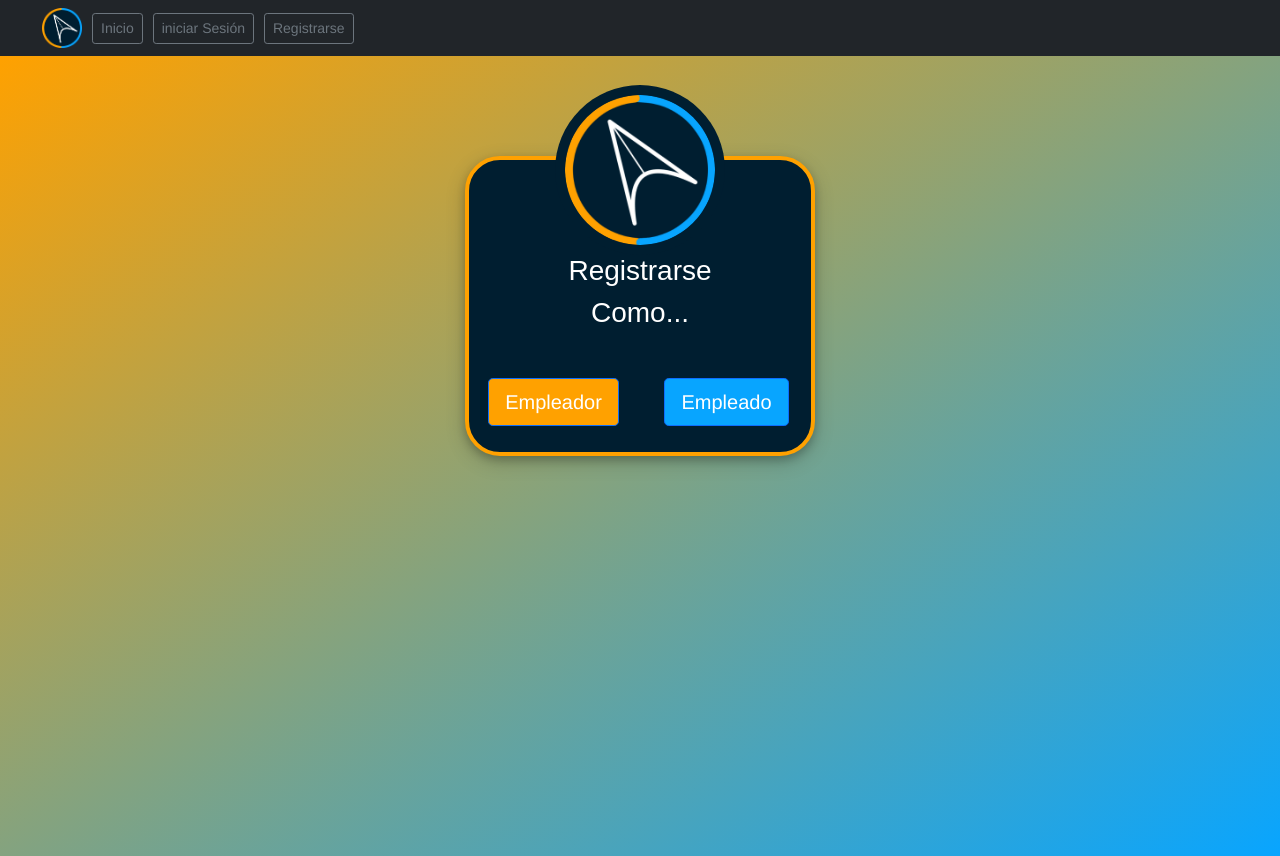
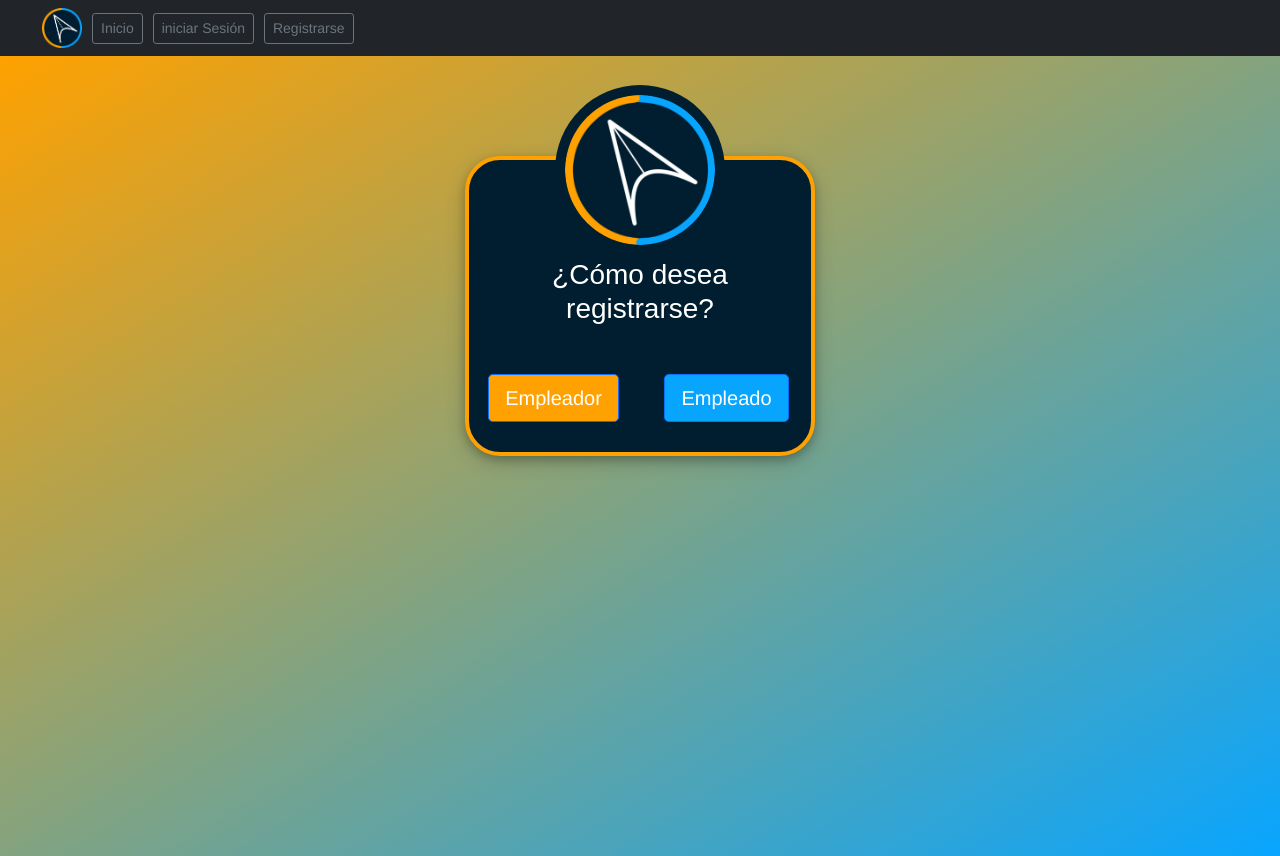
Before and after one commit to EduardoKiritek/ukualink, a Vue app: page /register in a window 1280 px wide. Built offline with nearby package versions, Linux system fonts and the light colour scheme.

Commit message:
se modifica el titulo de seleccion de registro

```diff
--- a/src/components/Register.vue
+++ b/src/components/Register.vue
@@ -12,8 +12,8 @@
         </div>
         <div class="d-flex justify-content-center form_container">
           <form>
-              <h3 class="font white">Registrarse</h3>
-              <h3 class="font white">Como...</h3>
+              <h3 class="font white">¿Cómo desea registrarse?</h3>
+
    <br>
    <div class="row">
              <div class="d-flex justify-content-center mt-3 login_container col-md-6 mb-4 pb-2">
```
